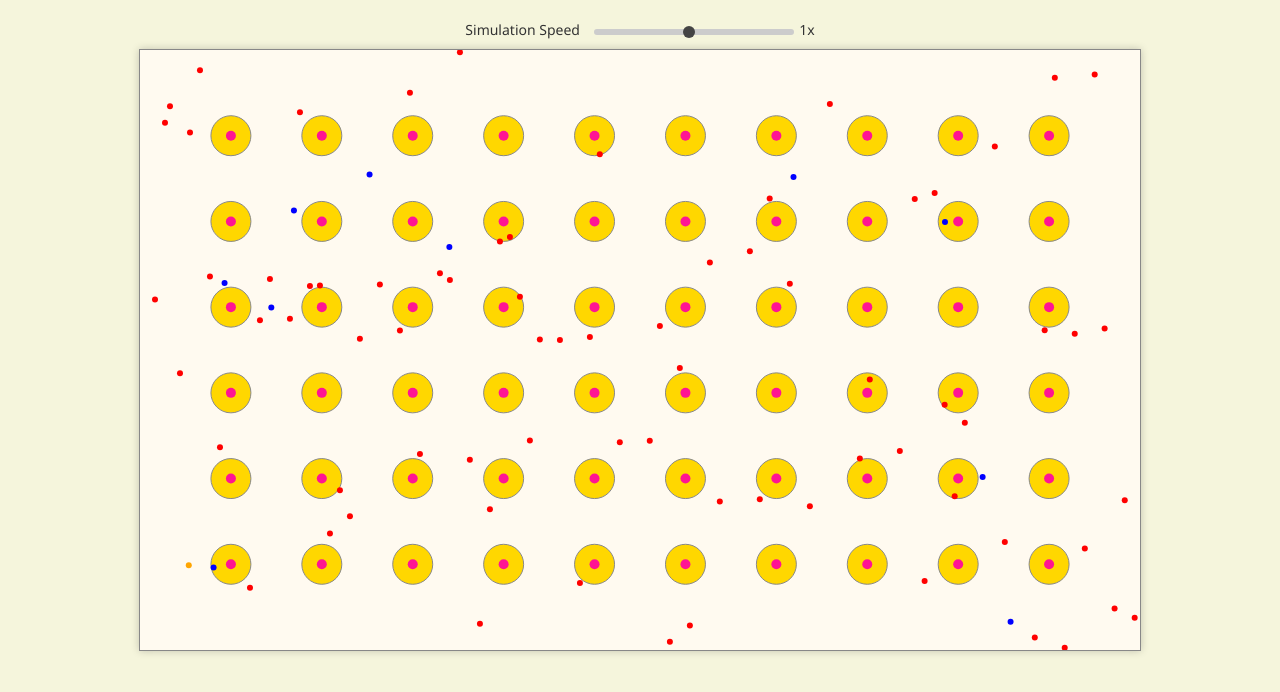
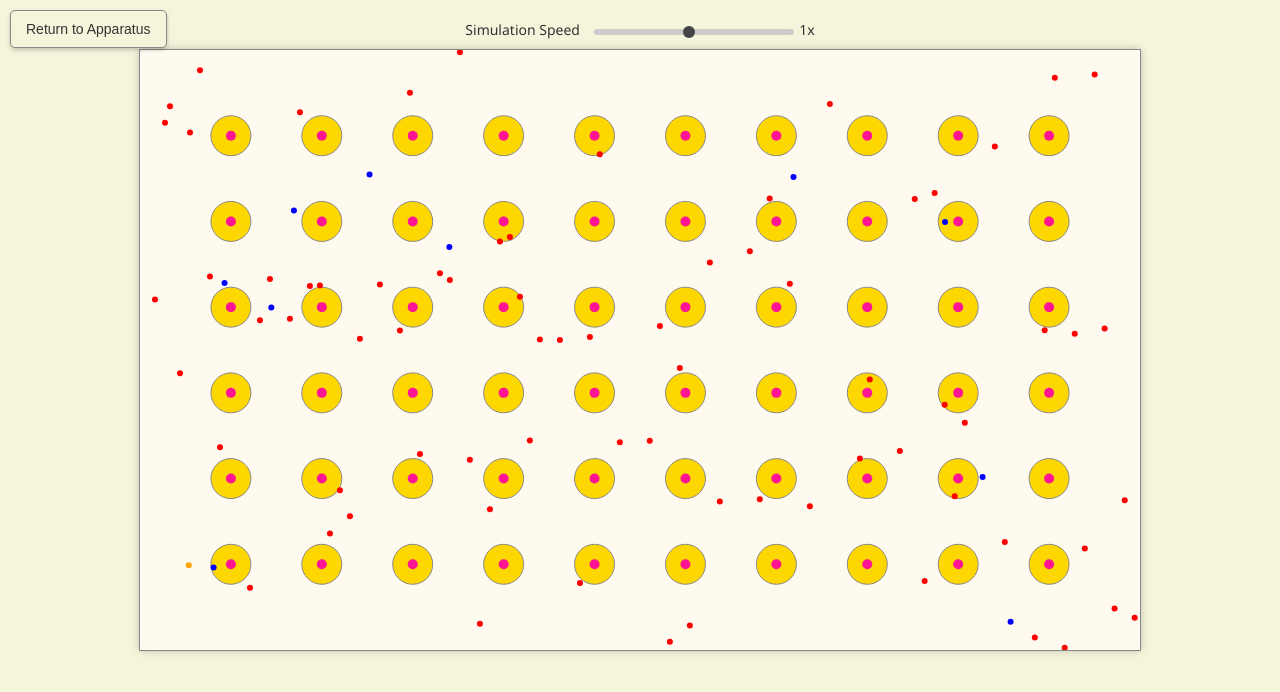
Before and after one commit to ishaan123mehta/rutherford-gold-foil-simulation, a plain HTML site: page index.html in a window 1280 px wide. Drawn offline with Linux system fonts and the light colour scheme.

Commit message:
Update index.html

```diff
--- a/index.html
+++ b/index.html
@@ -55,9 +55,31 @@
       margin: auto;
       box-shadow: 0px 0px 8px rgba(0,0,0,0.2);
     }
+
+    #returnButton {
+      position: absolute;
+      top: 10px;
+      left: 10px;
+      background-color: #f5f5dc;
+      color: #333;
+      border: 1px solid #888;
+      border-radius: 5px;
+      padding: 10px 15px;
+      font-size: 14px;
+      cursor: pointer;
+      box-shadow: 0px 2px 4px rgba(0, 0, 0, 0.2);
+      transition: background-color 0.3s, box-shadow 0.3s;
+    }
+
+    #returnButton:hover {
+      background-color: #e0e0d1;
+      box-shadow: 0px 4px 6px rgba(0, 0, 0, 0.3);
+    }
   </style>
 </head>
 <body>
+  <!-- Add the return button -->
+  <button id="returnButton" onclick="window.history.back()">Return to Apparatus</button>
   <h1></h1>
 
   <div class="controls">
```
